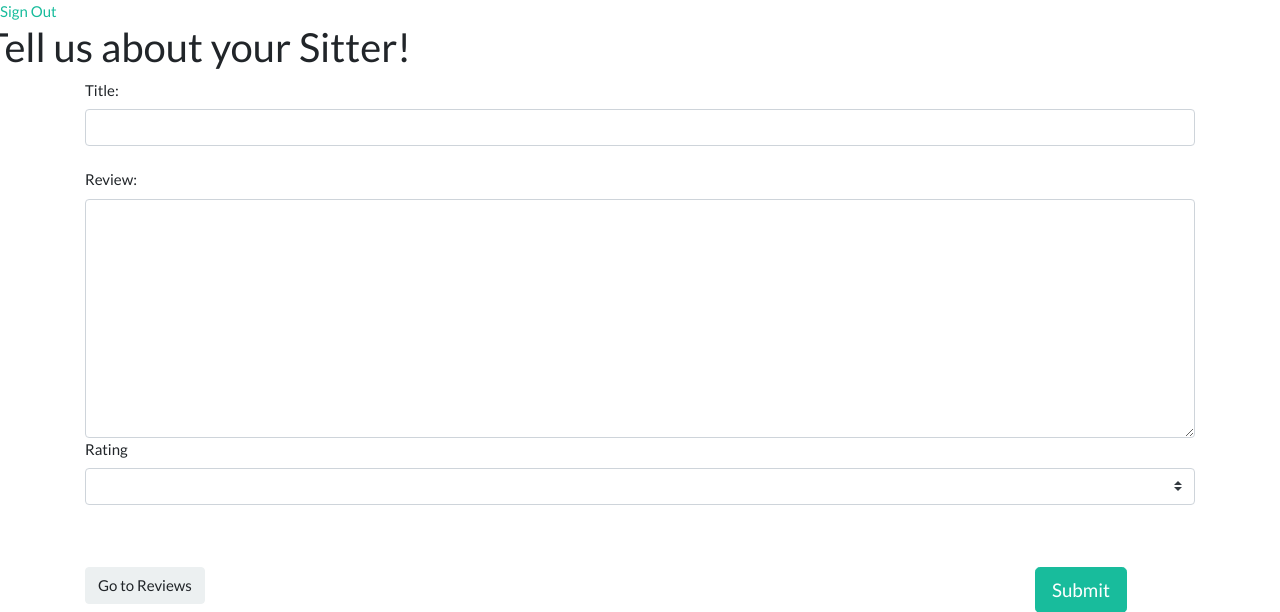
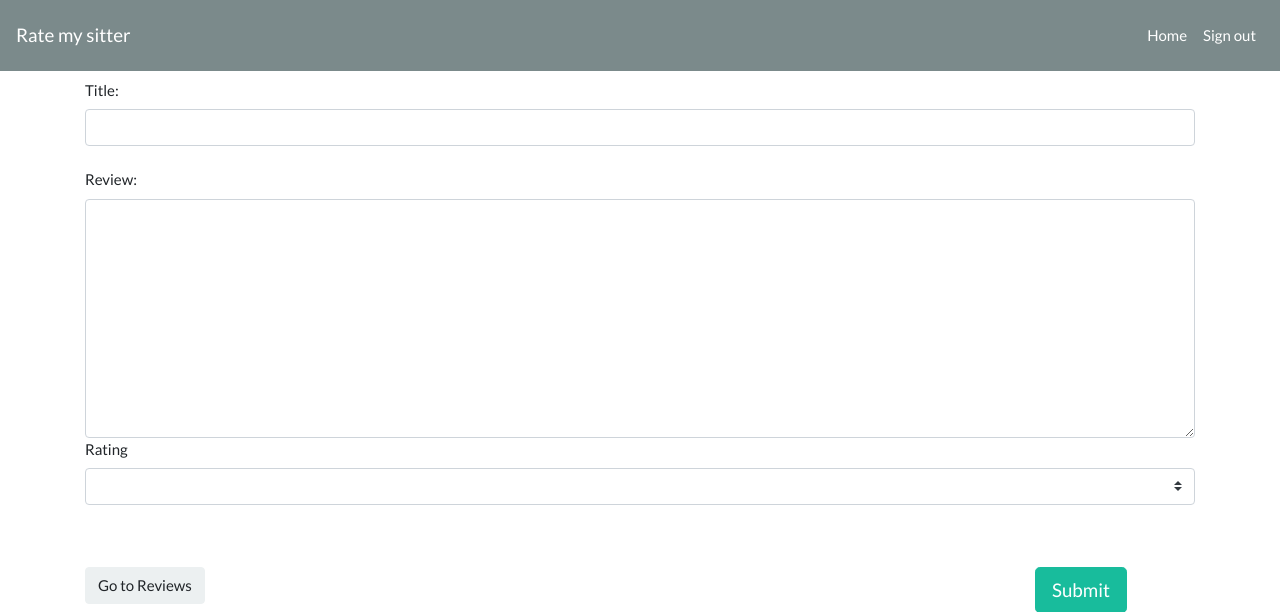
Before and after one commit to nbardoi/rate-my-sitter, a Node server app: page /review in a window 1280 px wide. Shown: the top 612 px of the page. Run offline with Node 20, Linux system fonts and the light colour scheme; some libraries are stand-ins or nearby versions.

Commit message:
updated pages

```diff
--- a/app/views/dashboard.hbs
+++ b/app/views/dashboard.hbs
@@ -39,6 +39,7 @@
     </nav>
 
 
+    <div class="container">
         <div class="datetime">
             <p></p>
             <p id="datetime"></p>
@@ -64,6 +65,7 @@
                 </div>
             </div>
         </div>
+    </div>
     <!-- Custom Script -->
     <script src="https://cdnjs.cloudflare.com/ajax/libs/moment.js/2.17.0/moment.min.js" type="text/javascript"></script>
     <script src="js/note.js" type="text/javascript"></script>
--- a/app/views/layouts/main.hbs
+++ b/app/views/layouts/main.hbs
@@ -8,6 +8,13 @@
     <link rel="stylesheet" href="https://stackpath.bootstrapcdn.com/bootstrap/4.4.1/css/bootstrap.min.css"
         integrity="sha384-Vkoo8x4CGsO3+Hhxv8T/Q5PaXtkKtu6ug5TOeNV6gBiFeWPGFN9MuhOf23Q9Ifjh" crossorigin="anonymous">
     <link rel="stylesheet" href="https://cdnjs.cloudflare.com/ajax/libs/font-awesome/4.7.0/css/font-awesome.min.css">
+    <link href="https://maxcdn.bootstrapcdn.com/bootswatch/4.0.0/flatly/bootstrap.min.css" rel="stylesheet" />
+    <link rel="stylesheet" href="css/styles.css" media="screen" title="no title" />
+    <script src="https://code.jquery.com/jquery-3.4.1.js"
+        integrity="sha256-WpOohJOqMqqyKL9FccASB9O0KwACQJpFTUBLTYOVvVU=" crossorigin="anonymous"></script>
+    {{!-- <script src="https://code.jquery.com/jquery-3.4.1.min.js"
+            integrity="sha256-CSXorXvZcTkaix6Yvo6HppcZGetbYMGWSFlBw8HfCJo=" crossorigin=""></script> --}}
+    <script src="https://maxcdn.bootstrapcdn.com/bootstrap/4.0.0/js/bootstrap.min.js"></script>
 </head>
 
 <body>
@@ -25,6 +32,8 @@
     <script src="https://stackpath.bootstrapcdn.com/bootstrap/4.4.1/js/bootstrap.min.js"
         integrity="sha384-wfSDF2E50Y2D1uUdj0O3uMBJnjuUD4Ih7YwaYd1iqfktj0Uod8GCExl3Og8ifwB6"
         crossorigin="anonymous"></script>
+    <!-- Custom Script -->
+    <script src="js/cms.js" type="text/javascript"></script>
 </body>
 
 </html>
--- a/app/views/review.hbs
+++ b/app/views/review.hbs
@@ -1,22 +1,26 @@
-<!DOCTYPE html>
-<html lang="en">
+<nav class="navbar navbar-expand-md navbar-dark fixed-top bg-dark">
+    <a class="navbar-brand" href="#">Rate my sitter</a>
+    <button class="navbar-toggler" type="button" data-toggle="collapse" data-target="#navbarResponsive"
+        aria-controls="navbarResponsive" aria-expanded="false" aria-label="Toggle navigation">
+        <span class="navbar-toggler-icon"></span>
+    </button>
+    <div class="collapse navbar-collapse" id="navbarResponsive">
+        <ul class="navbar-nav ml-auto">
+            <li class="nav-item active">
 
-<head>
-    <meta charset="UTF-8" />
-    <title>qikNote</title>
-    <!-- Latest compiled and minified CSS & JS -->
-    <link href="https://maxcdn.bootstrapcdn.com/bootswatch/4.0.0/flatly/bootstrap.min.css" rel="stylesheet" />
-    <link rel="stylesheet" href="css/styles.css" media="screen" title="no title" />
-    <script src="https://code.jquery.com/jquery-3.4.1.js"
-        integrity="sha256-WpOohJOqMqqyKL9FccASB9O0KwACQJpFTUBLTYOVvVU=" crossorigin="anonymous"></script>
-    {{!-- <script src="https://code.jquery.com/jquery-3.4.1.min.js"
-        integrity="sha256-CSXorXvZcTkaix6Yvo6HppcZGetbYMGWSFlBw8HfCJo=" crossorigin=""></script> --}}
-    <script src="https://maxcdn.bootstrapcdn.com/bootstrap/4.0.0/js/bootstrap.min.js"></script>
-</head>
+            </li>
+            <li class="nav-item">
+                <a class="nav-link" href="/dashboard">Home</a>
+            </li>
+            <li class="nav-item">
+                <a class="nav-link" href="/landing">Sign out</a>
+            </li>
 
-<body>
-    <a href="/signin" class="myButton">Sign Out</a>
-
+        </ul>
+    </div>
+    </div>
+</nav>
+<br>
 {{!-- body --}}
 <div class="container3">
     <div class="row">
```
Also changed, not shown: app/views/landing.hbs (+6 -11 lines). Lines whose indentation alone changed are shown as unchanged.
